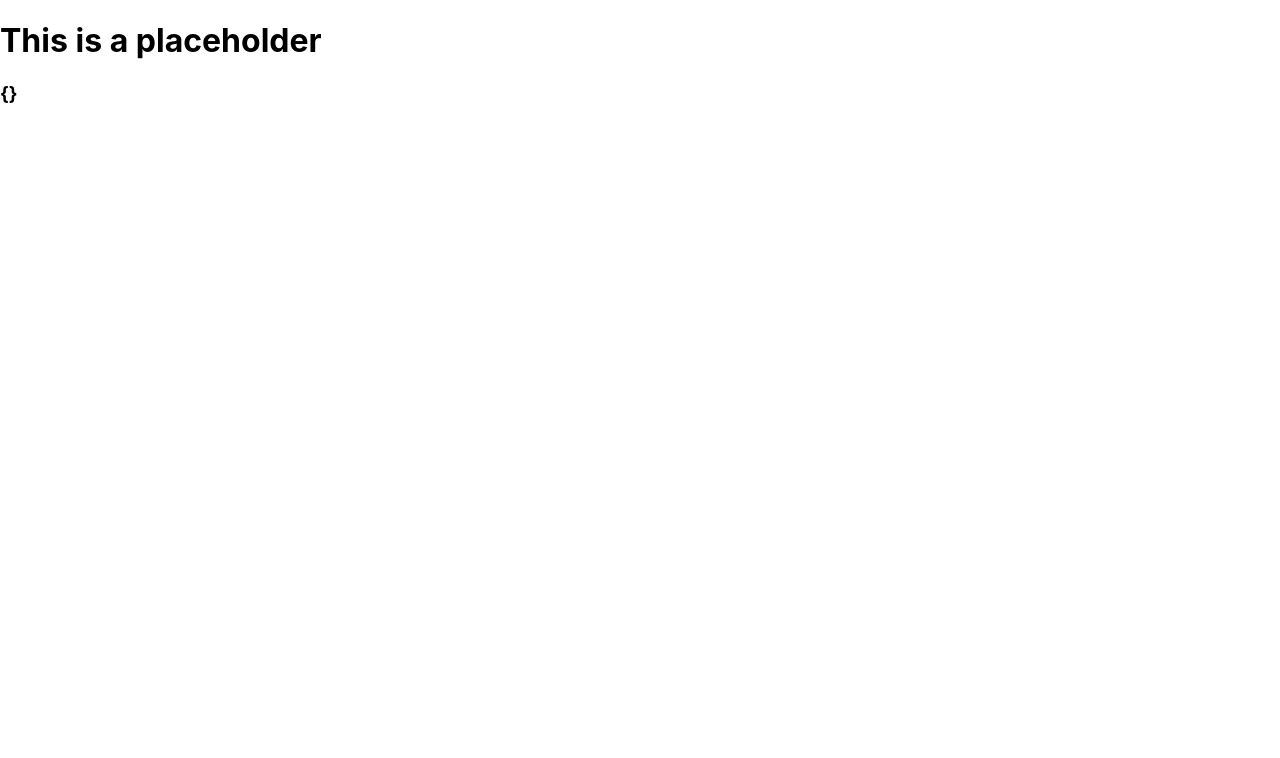
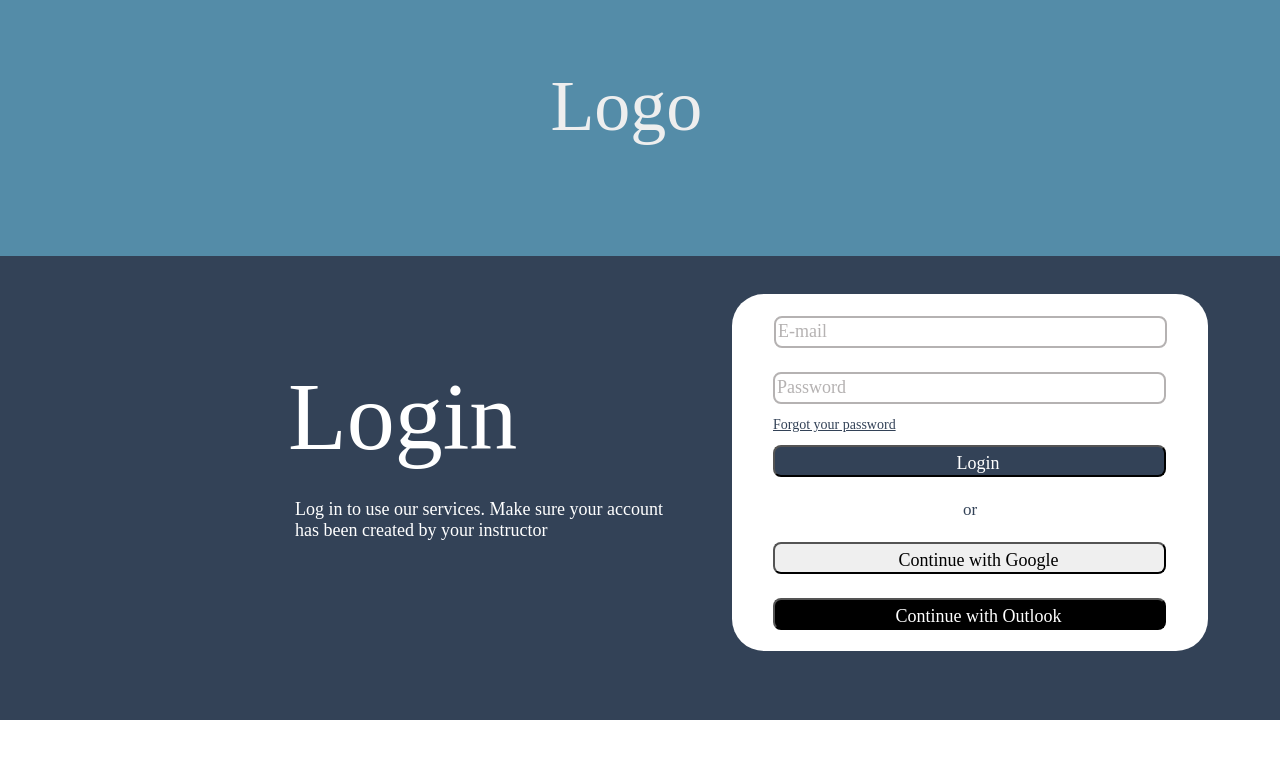
Before and after one commit to alitonia/multi-choice-system, a React (Create React App) app in the folder frontend/: page /login in a window 1280 px wide. Shown: the top 758 px of the page. Built offline with nearby package versions, Linux system fonts and the light colour scheme.

Commit message:
finish loginPage

```diff
--- /dev/null
+++ b/frontend/src/components/LoginPanel/LoginPanel.styles.js
@@ -0,0 +1,246 @@
+import styled from "styled-components";
+
+export const Wrapper = styled.div`
+  /* Form */
+
+  position: absolute;
+  width: 476px;
+  height: 357px;
+  left: 540px;
+  top: 294px;
+
+  /* White */
+
+  background: #ffffff;
+  border-radius: 32px;
+`;
+
+export const UsernameInput = styled.div`
+  margin-top: 22px;
+  margin-left: 42px;
+
+  input {
+    /* Rectangle 5 */
+
+    position: relative;
+    width: 393px;
+    height: 32px;
+    /* left: 581px; */
+    /* top: 316px; */
+
+    /* Grey */
+
+    border: 2px solid #b5b2b2;
+    box-sizing: border-box;
+    border-radius: 8px;
+  }
+
+  input::placeholder {
+    font-family: ABeeZee;
+    font-style: normal;
+    font-weight: normal;
+    font-size: 18px;
+    line-height: 21px;
+
+    /* Grey */
+
+    color: #b5b2b2;
+  }
+`;
+
+export const PasswordInput = styled.div`
+  margin-top: 24px;
+  margin-left: 41px;
+  input {
+    position: relative;
+    width: 393px;
+    height: 32px;
+    /* left: 581px; */
+    /* top: 372px; */
+
+    /* Grey */
+
+    border: 2px solid #b5b2b2;
+    box-sizing: border-box;
+    border-radius: 8px;
+  }
+
+  input::placeholder {
+    font-family: ABeeZee;
+    font-style: normal;
+    font-weight: normal;
+    font-size: 18px;
+    line-height: 21px;
+
+    /* Grey */
+
+    color: #b5b2b2;
+  }
+`;
+
+export const Content = styled.div`
+  position: relative;
+  width: 100%;
+  height: 100%;
+`;
+
+export const ForgotPasswordText = styled.div`
+  /* Forgot your password? */
+
+  position: relative;
+  width: 151px;
+  height: 17px;
+  /* left: 581px; */
+  /* top: 416px; */
+
+  margin-top: 12px;
+  margin-left: 41px;
+
+  font-family: ABeeZee;
+  font-style: normal;
+  font-weight: normal;
+  font-size: 14px;
+  line-height: 17px;
+  /* identical to box height */
+
+  text-decoration-line: underline;
+
+  /* Primary */
+
+  color: #334257;
+`;
+
+export const LoginButton = styled.div`
+  margin-top: 12px;
+  margin-left: 41px;
+
+  button {
+    position: relative;
+    width: 393px;
+    height: 32px;
+    /* left: 581px; */
+    /* top: 445px; */
+
+    /* Primary */
+
+    background: #334257;
+    border-radius: 8px;
+  }
+`;
+
+export const LoginButtonText = styled.div`
+  /* Log in */
+
+  position: relative;
+  width: 52px;
+  height: 21px;
+  /* left: 752px; */
+  /* top: 450px; */
+  margin: 5px;
+  margin-left: 171px;
+
+  font-family: ABeeZee;
+  font-style: normal;
+  font-weight: normal;
+  font-size: 18px;
+  line-height: 21px;
+  text-align: center;
+
+  /* White */
+
+  color: #ffffff;
+`;
+
+export const OrText = styled.div`
+  /* or */
+
+  position: relative;
+  width: 14px;
+  height: 17px;
+  /* left: 771px; */
+  /* top: 501px; */
+
+  margin-top: 24px;
+  margin-left: 231px;
+
+  font-family: ABeeZee;
+  font-style: normal;
+  font-weight: normal;
+  font-size: 17px;
+  line-height: 17px;
+  /* identical to box height */
+
+  text-align: center;
+
+  /* Primary */
+
+  color: #334257;
+`;
+
+export const GoogleButton = styled.div`
+  margin-top: 24px;
+  margin-left: 41px;
+  button {
+    position: relative;
+    width: 393px;
+    height: 32px;
+
+    /* border: 1px solid #000000; */
+    border-radius: 8px;
+  }
+`;
+
+export const GoogleButtonText = styled.div`
+  margin-top: 5px;
+  margin-left: 106px;
+  position: relative;
+  width: 183px;
+  height: 21px;
+  /* left: 687px; */
+  /* top: 547px; */
+
+  font-family: ABeeZee;
+  font-style: normal;
+  font-weight: normal;
+  font-size: 18px;
+  line-height: 21px;
+  text-align: center;
+
+  /* Black */
+
+  color: #000000;
+`;
+
+export const OutlookButton = styled.div`
+  margin-top: 24px;
+  margin-left: 41px;
+  button {
+    position: relative;
+    width: 393px;
+    height: 32px;
+
+    background: #000000;
+    border-radius: 8px;
+  }
+`;
+
+export const OutlookButtonText = styled.div`
+  margin-top: 5px;
+  margin-left: 102px;
+  position: relative;
+  width: 191px;
+  height: 21px;
+  /* left: 683px; */
+  /* top: 603px; */
+
+  font-family: ABeeZee;
+  font-style: normal;
+  font-weight: normal;
+  font-size: 18px;
+  line-height: 21px;
+  text-align: center;
+
+  /* White */
+
+  color: #ffffff;
+`;
--- /dev/null
+++ b/frontend/src/components/LoginPanel/index.js
@@ -0,0 +1,100 @@
+import { useState } from "react";
+import {
+  Wrapper,
+  UsernameInput,
+  PasswordInput,
+  LoginButton,
+  LoginButtonText,
+  ForgotPasswordText,
+  Content,
+  OrText,
+  GoogleButton,
+  GoogleButtonText,
+  OutlookButton,
+  OutlookButtonText,
+  // GoogleButton,
+  // GoogleButtonText,
+  // OutlookButton,
+  // OutlookButtonText,
+} from "./LoginPanel.styles";
+
+const LoginPanel = () => {
+  const [username, setUsername] = useState("");
+  const [password, setPassword] = useState("");
+  const [error, setError] = useState(false);
+
+  const handleInput = () => {
+    setError();
+    setUsername();
+    setPassword();
+  };
+  const handleSubmit = () => {
+    setPassword();
+  };
+
+  const handleGoogleLogin = () =>{
+
+  }
+
+  const handleOutlookLogin = () =>{
+
+  }
+
+  return (
+    <Wrapper>
+      <Content>
+      {error && <div className="error">There was an error!</div>}
+      <UsernameInput>
+        <input
+          type="text"
+          value={username}
+          name="username"
+          onChange={handleInput}
+          placeholder = "E-mail"
+        />
+      </UsernameInput>
+      <PasswordInput>
+        <input
+          type="password"
+          value={password}
+          name="password"
+          onChange={handleInput}
+          placeholder = "Password"
+        />
+      </PasswordInput>
+      <ForgotPasswordText>
+        Forgot your password
+      </ForgotPasswordText>
+      <LoginButton>
+        <button onClick={handleSubmit}>
+          <LoginButtonText>
+            Login
+          </LoginButtonText>
+        </button>
+      </LoginButton>
+      <OrText>
+      or
+      </OrText>
+
+      <GoogleButton>
+        <button onClick={handleGoogleLogin}>
+          <GoogleButtonText>
+            Continue with Google
+          </GoogleButtonText>
+        </button>
+      </GoogleButton>
+
+      <OutlookButton>
+        <button onClick = {handleOutlookLogin}>
+          <OutlookButtonText>
+            Continue with Outlook
+          </OutlookButtonText>
+        </button>
+      </OutlookButton>
+
+      </Content>
+    </Wrapper>
+  );
+};
+
+export default LoginPanel;
--- /dev/null
+++ b/frontend/src/pages/LoginPage/LoginPage.styles.js
@@ -0,0 +1,87 @@
+import styled from "styled-components";
+
+export const Wrapper = styled.div`
+  background: #334257;
+`;
+
+export const Content = styled.div`
+  position: relative;
+  width: 1080px;
+  height: 720px;
+  margin-left: 15%;
+  /* Primary */
+`;
+
+export const Header = styled.div`
+  position: absolute;
+  width: 100vw;
+  height: 256px;
+  left: 0px;
+  top: 0px;
+
+  /* Secondary */
+
+  background: #548ca8;
+`;
+
+export const HeaderLogo = styled.div`
+  /* Logo */
+  position: absolute;
+  width: 138px;
+  height: 85px;
+  margin-left: 43%;
+  margin-top: 5%;
+
+`;
+
+export const Logo = styled.div`
+  /* Title */
+  font-family: ABeeZee;
+  font-style: normal;
+  font-weight: normal;
+  font-size: 72px;
+  line-height: 85px;
+  text-align: center;
+
+  color: #eeeeee;
+`;
+
+export const LoginText = styled.div`
+  /* Login */
+
+  position: absolute;
+  width: 244px;
+  height: 113px;
+  left: 96px;
+  top: 360px;
+
+  font-family: ABeeZee;
+  font-style: normal;
+  font-weight: normal;
+  font-size: 96px;
+  line-height: 113px;
+
+  /* White */
+
+  color: #ffffff;
+`;
+
+export const LoginSubText = styled.div`
+  /* Log in to use our services. Make sure your account has been created by your instructor */
+
+  position: absolute;
+  width: 385px;
+  height: 42px;
+  left: 103px;
+  top: 499px;
+
+  font-family: ABeeZee;
+  font-style: normal;
+  font-weight: normal;
+  font-size: 18px;
+  line-height: 21px;
+
+  /* White */
+
+  color: #ffffff;
+`;
--- /dev/null
+++ b/frontend/src/pages/LoginPage/index.js
@@ -0,0 +1,32 @@
+// import React from 'react'
+import {
+  LoginSubText,
+  Wrapper,
+  Header,
+  Content,
+  LoginText,
+  HeaderLogo,
+  Logo,
+} from "./LoginPage.styles.js";
+
+import LoginPanel from "../../components/LoginPanel";
+
+const LoginPage = () => (
+  <Wrapper>
+    <Header>
+      <HeaderLogo>
+        <Logo>Logo</Logo>
+      </HeaderLogo>
+    </Header>
+    <Content>
+      <LoginText>Login</LoginText>
+      <LoginSubText>
+        Log in to use our services. Make sure your account has been created by
+        your instructor
+      </LoginSubText>
+      <LoginPanel></LoginPanel>
+    </Content>
+  </Wrapper>
+);
+
+export default LoginPage;
--- a/frontend/src/pages/routes.js
+++ b/frontend/src/pages/routes.js
@@ -1,5 +1,6 @@
 import {Placeholder} from './Placeholder.js'
 import {HomePage} from "./Home/HomePage.js";
+import LoginPage from "./LoginPage"
 
 export const routes = [
     {
@@ -8,6 +9,12 @@ export const routes = [
         component: HomePage
     },
     {
+        path: '/login',
+        others: {},
+        component: LoginPage
+    },
+
+    {
         path: '/',
         others: {},
         component: Placeholder
```
